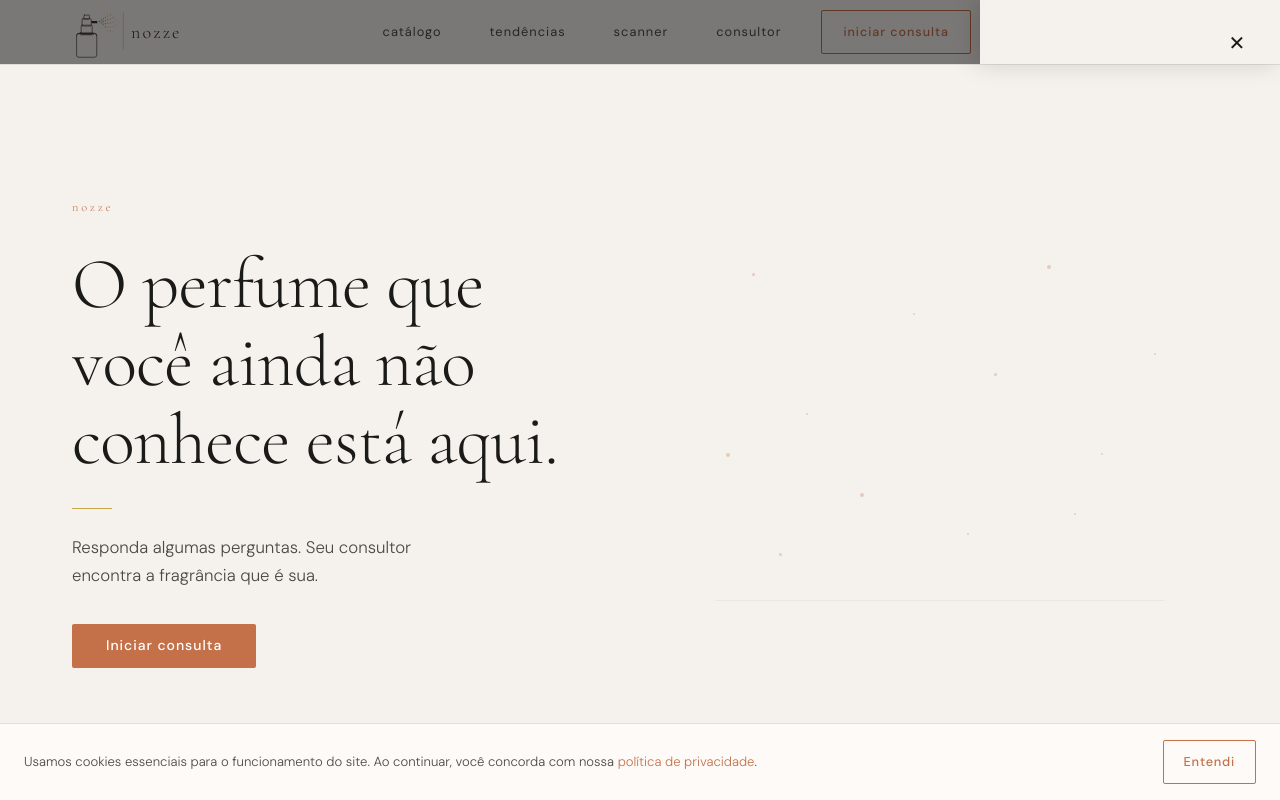
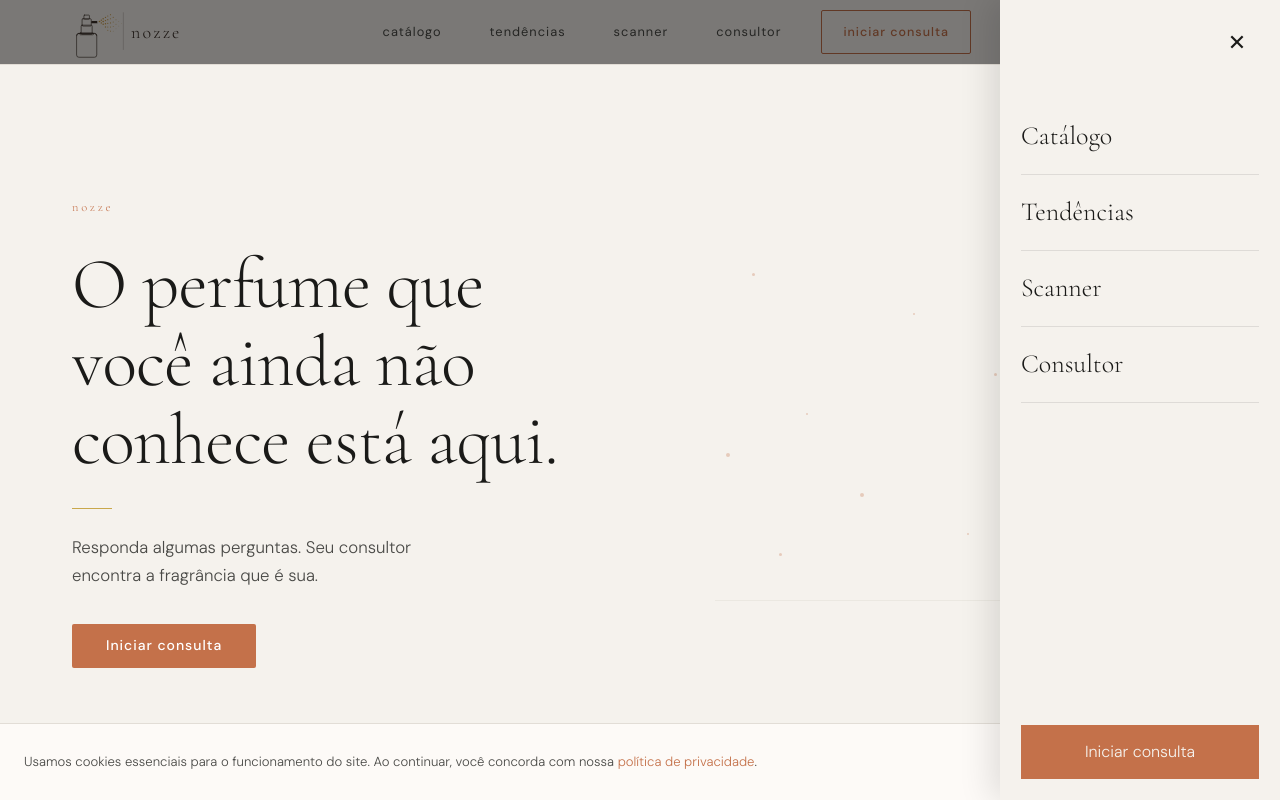
Before and after one commit to FaresMahmud/scently, a Next.js app: page / in a window 1280 px wide. Both pictures are taken after a click on the button "Menu". Shown: the top 800 px of the page. Built offline with nearby package versions, Linux system fonts and the light colour scheme; no server answers.

Commit message:
fix: drawer final implementation

```diff
--- a/components/layout/MenuMobileToggle.tsx
+++ b/components/layout/MenuMobileToggle.tsx
@@ -8,7 +8,6 @@ export default function MenuMobileToggle() {
   const pathname = usePathname()
 
   useEffect(() => { setAberto(false) }, [pathname])
-
   useEffect(() => {
     document.body.style.overflow = aberto ? "hidden" : ""
     return () => { document.body.style.overflow = "" }
@@ -23,83 +22,54 @@ export default function MenuMobileToggle() {
 
   return (
     <>
-      {/* Hamburger button — stays top RIGHT */}
       <button
         onClick={() => setAberto(true)}
-        aria-label="Abrir menu"
+        aria-label="Menu"
         style={{
-          background: "none",
-          border: "none",
-          cursor: "pointer",
-          padding: "8px",
-          minWidth: "44px",
-          minHeight: "44px",
-          display: "flex",
-          flexDirection: "column",
-          alignItems: "center",
-          justifyContent: "center",
-          gap: "5px",
+          background: "none", border: "none", cursor: "pointer",
+          padding: "10px", minWidth: "44px", minHeight: "44px",
+          display: "flex", flexDirection: "column",
+          alignItems: "center", justifyContent: "center", gap: "5px",
         }}
       >
-        <span style={{ display: "block", width: "22px", height: "2px", backgroundColor: "#1A1A18" }} />
-        <span style={{ display: "block", width: "22px", height: "2px", backgroundColor: "#1A1A18" }} />
-        <span style={{ display: "block", width: "22px", height: "2px", backgroundColor: "#1A1A18" }} />
+        <span style={{ width: "22px", height: "2px", background: "#1A1A18", display: "block" }} />
+        <span style={{ width: "22px", height: "2px", background: "#1A1A18", display: "block" }} />
+        <span style={{ width: "22px", height: "2px", background: "#1A1A18", display: "block" }} />
       </button>
 
-      {/* Portal-like overlay + drawer, only rendered when open */}
       {aberto && (
-        <div style={{ position: "fixed", inset: 0, zIndex: 9999 }}>
-          {/* Dark overlay on the LEFT */}
+        <>
           <div
             onClick={() => setAberto(false)}
             style={{
-              position: "absolute",
-              inset: 0,
+              position: "fixed", inset: 0,
               backgroundColor: "rgba(0,0,0,0.5)",
+              zIndex: 9998,
             }}
           />
-
-          {/* Drawer panel slides from RIGHT */}
           <div style={{
-            position: "absolute",
-            top: 0,
-            right: 0,
-            width: "min(300px, 80vw)",
-            height: "100%",
+            position: "fixed", top: 0, right: 0,
+            width: "280px", height: "100dvh",
             backgroundColor: "#F5F2ED",
-            display: "flex",
-            flexDirection: "column",
+            zIndex: 9999,
+            display: "flex", flexDirection: "column",
             padding: "21px",
-            boxShadow: "-4px 0 24px rgba(0,0,0,0.15)",
-            overflowY: "auto",
+            boxShadow: "-8px 0 32px rgba(0,0,0,0.12)",
           }}>
-            {/* Close button top right */}
             <button
               onClick={() => setAberto(false)}
               style={{
-                alignSelf: "flex-end",
-                background: "none",
-                border: "none",
-                fontSize: "20px",
-                cursor: "pointer",
-                color: "#1A1A18",
-                minWidth: "44px",
-                minHeight: "44px",
-                display: "flex",
-                alignItems: "center",
-                justifyContent: "center",
-                marginBottom: "21px",
+                alignSelf: "flex-end", background: "none", border: "none",
+                cursor: "pointer", fontSize: "22px", color: "#1A1A18",
+                minWidth: "44px", minHeight: "44px",
+                display: "flex", alignItems: "center", justifyContent: "center",
+                marginBottom: "34px",
               }}
             >✕</button>
 
-            {/* Nav links */}
             <nav style={{ display: "flex", flexDirection: "column", flex: 1 }}>
               {links.map(({ href, label }) => (
-                <Link
-                  key={href}
-                  href={href}
-                  onClick={() => setAberto(false)}
-                  style={{
+                <Link key={href} href={href} onClick={() => setAberto(false)} style={{
                   fontSize: "26px",
                   fontFamily: "Cormorant Garamond, serif",
                   fontWeight: 300,
@@ -108,32 +78,23 @@ export default function MenuMobileToggle() {
                   padding: "16px 0",
                   borderBottom: "1px solid rgba(26,26,24,0.1)",
                   display: "block",
-                    minHeight: "44px",
-                  }}
-                >{label}</Link>
+                }}>{label}</Link>
               ))}
             </nav>
 
-            {/* CTA at bottom */}
-            <Link
-              href="/consultor"
-              onClick={() => setAberto(false)}
-              style={{
+            <Link href="/consultor" onClick={() => setAberto(false)} style={{
               display: "block",
               backgroundColor: "#C4714A",
               color: "#F5F2ED",
               textAlign: "center",
-                padding: "14px 21px",
+              padding: "14px",
               fontFamily: "DM Sans, sans-serif",
               fontSize: "16px",
               textDecoration: "none",
-                minHeight: "44px",
               marginTop: "34px",
-                borderRadius: "2px",
-              }}
-            >Iniciar consulta</Link>
+            }}>Iniciar consulta</Link>
           </div>
-        </div>
+        </>
       )}
     </>
   )
```
Lines whose indentation alone changed are shown as unchanged.
